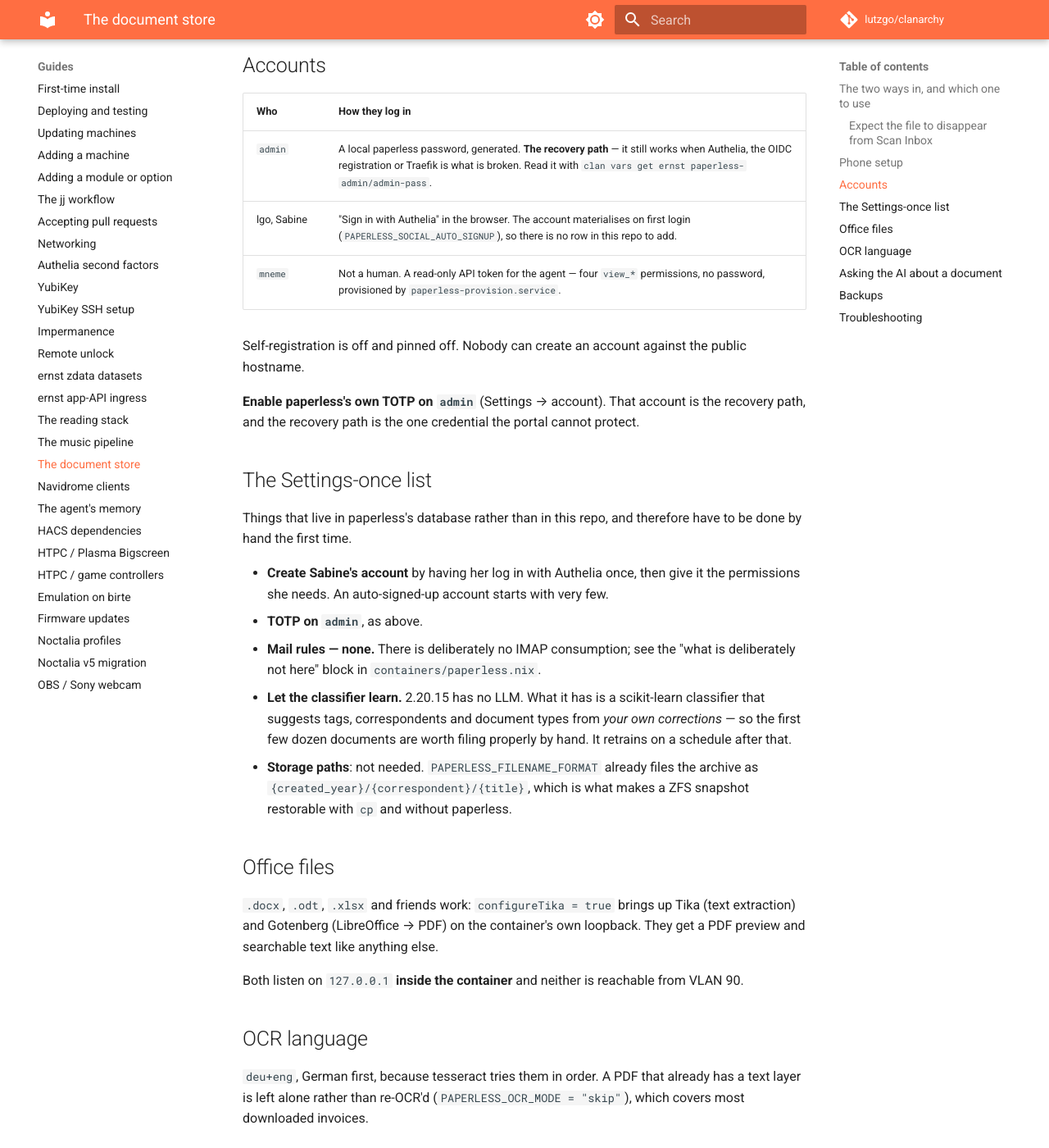
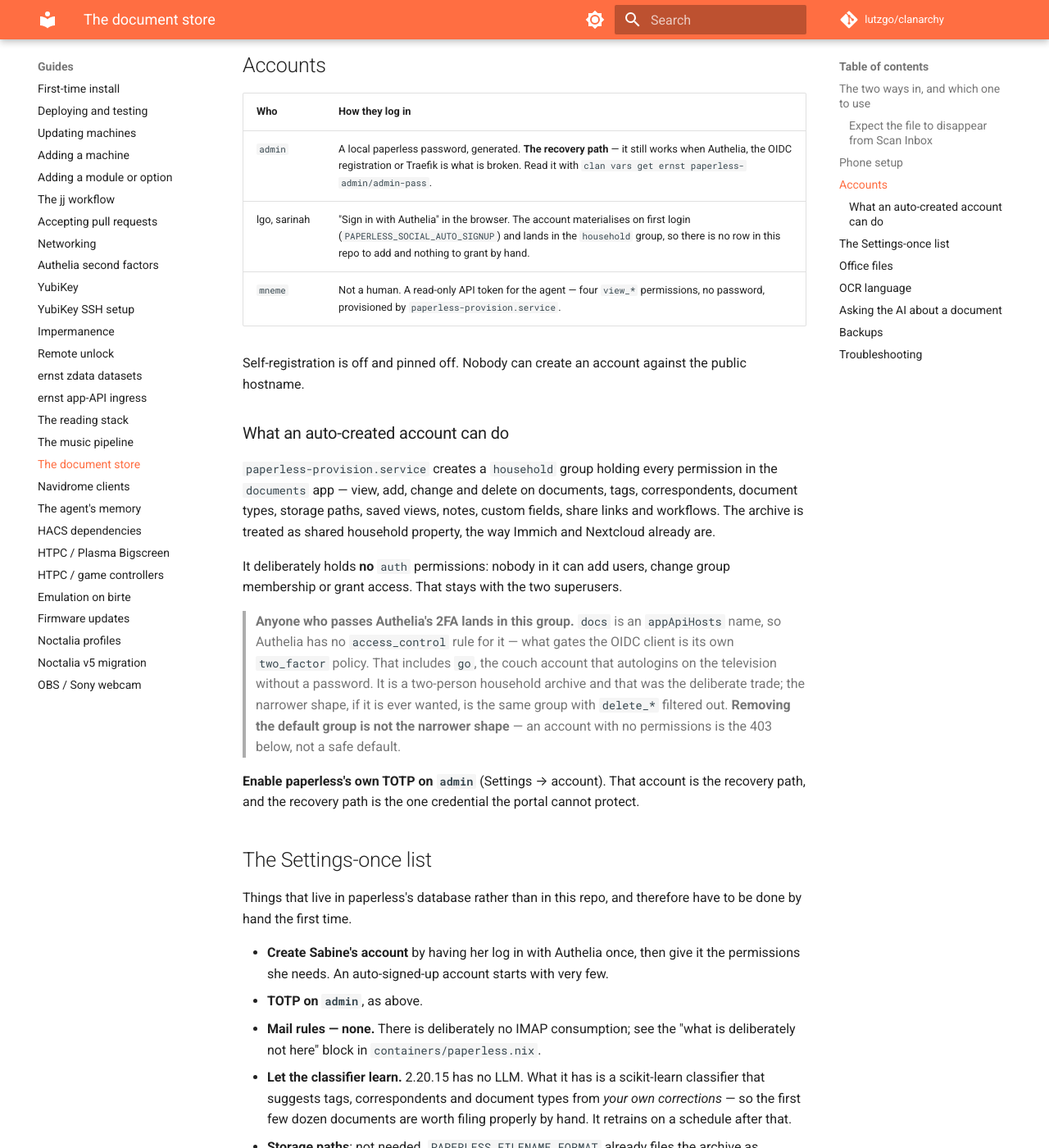
Before and after one commit to lutzgo/clanarchy, an MkDocs documentation site: the page built from docs/guides/document-store.md, in a window 1280 px wide and 1400 px high, scrolled down 1409 px. Shown: the whole window at 82% size. Built offline with MkDocs 1.6.1 and Material for MkDocs 9.7.7, drawn with Linux system fonts in a browser that asks for light colours; comment, search, counter and statistics services are not loaded; some of the changed text lies outside the part shown.

Commit message:
Rename Authelia's sabine to sarinah and auto-grant new paperless accounts (#278)

````diff
--- a/docs/guides/document-store.md
+++ b/docs/guides/document-store.md
@@ -54,11 +54,31 @@
 | Who | How they log in |
 |---|---|
 | `admin` | A local paperless password, generated. **The recovery path** — it still works when Authelia, the OIDC registration or Traefik is what is broken. Read it with `clan vars get ernst paperless-admin/admin-pass`. |
-| lgo, Sabine | "Sign in with Authelia" in the browser. The account materialises on first login (`PAPERLESS_SOCIAL_AUTO_SIGNUP`), so there is no row in this repo to add. |
+| lgo, sarinah | "Sign in with Authelia" in the browser. The account materialises on first login (`PAPERLESS_SOCIAL_AUTO_SIGNUP`) and lands in the `household` group, so there is no row in this repo to add and nothing to grant by hand. |
 | `mneme` | Not a human. A read-only API token for the agent — four `view_*` permissions, no password, provisioned by `paperless-provision.service`. |
 
 Self-registration is off and pinned off. Nobody can create an account against
 the public hostname.
+
+### What an auto-created account can do
+
+`paperless-provision.service` creates a `household` group holding every
+permission in the `documents` app — view, add, change and delete on documents,
+tags, correspondents, document types, storage paths, saved views, notes, custom
+fields, share links and workflows. The archive is treated as shared household
+property, the way Immich and Nextcloud already are.
+
+It deliberately holds **no** `auth` permissions: nobody in it can add users,
+change group membership or grant access. That stays with the two superusers.
+
+> **Anyone who passes Authelia's 2FA lands in this group.** `docs` is an
+> `appApiHosts` name, so Authelia has no `access_control` rule for it — what
+> gates the OIDC client is its own `two_factor` policy. That includes `go`, the
+> couch account that autologins on the television without a password. It is a
+> two-person household archive and that was the deliberate trade; the narrower
+> shape, if it is ever wanted, is the same group with `delete_*` filtered out.
+> **Removing the default group is not the narrower shape** — an account with no
+> permissions is the 403 below, not a safe default.
 
 **Enable paperless's own TOTP on `admin`** (Settings → account). That account is
 the recovery path, and the recovery path is the one credential the portal
@@ -157,6 +177,26 @@
 `nextcloud-provision.service` sets this on every deploy, so if it keeps
 reverting, that unit is failing.
 
+**Logged in fine, but the dashboard shows `Error loading settings — 403 — You
+do not have permission to perform this action` on `/api/ui_settings/`.**
+
+The account exists but has no permissions, which means it is not in the
+`household` group. Normally that cannot happen — `PAPERLESS_SOCIAL_ACCOUNT_DEFAULT_GROUPS`
+puts every new social account there — so check that the group exists at all:
+
+```bash
+machinectl shell paperless /run/current-system/sw/bin/paperless-manage shell -c "
+from django.contrib.auth.models import Group, User
+print([(g.name, g.permissions.count()) for g in Group.objects.all()])
+print([(u.username, [g.name for g in u.groups.all()]) for u in User.objects.all()])
+"
+```
+
+If the group is missing, `paperless-provision.service` has not succeeded. If it
+exists and the user is simply not in it — which is the case for any account
+created *before* the default group was wired — add them once in Settings →
+Users & Groups, or from the shell above with `u.groups.add(g)`.
+
 **The login page shows no "Sign in with Authelia" button.**
 The OIDC provider config did not reach the container. It is staged by
 `paperless-secrets.service` into an `EnvironmentFile`, not set in the Nix store,
````
Also changed, not shown: 2 other files.
